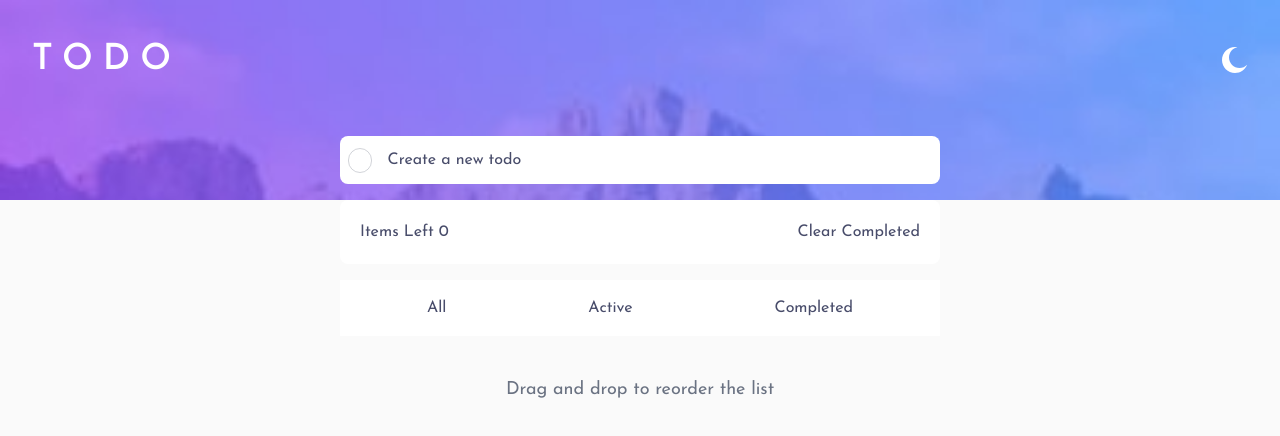
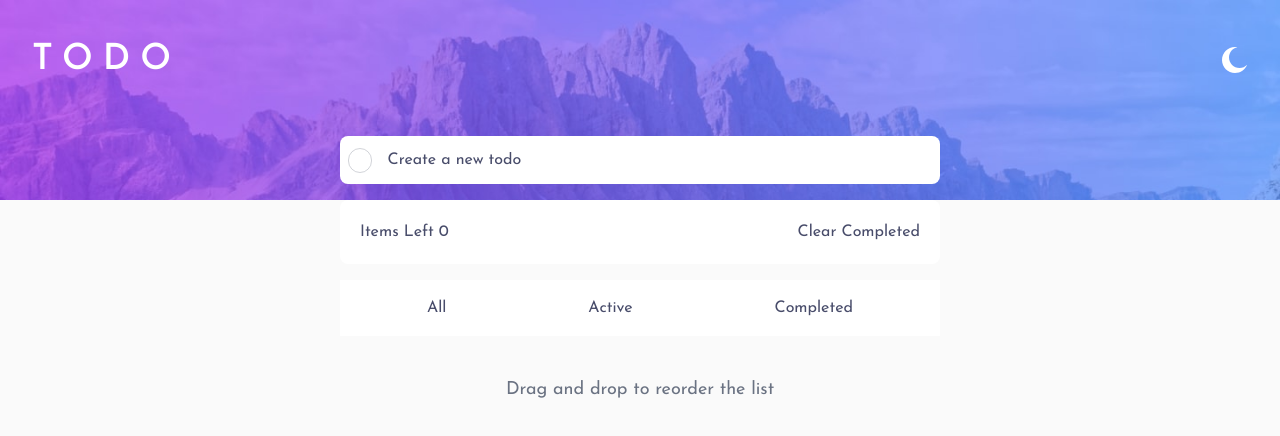
Before and after one commit to MohammedAref11/TODO-App, a website built with Vite: page index.html in a window 1280 px wide. Built offline with nearby package versions, Linux system fonts and the light colour scheme.

Commit message:
background changes based on screen size

```diff
--- a/index.html
+++ b/index.html
@@ -7,7 +7,7 @@
     <link rel="stylesheet" href="./src/style.css"/>
   </head>
   <body class="font-josefinSans bg-[var(--body-bg)] h-dvh">
-    <div class="bg-[url('/images/bg-mobile-light.jpg')] bg-cover h-[200px] bg-no-repeat flex flex-col relative">
+    <div class="bg-[url('/images/bg-mobile-light.jpg')] sm:bg-[url('/images/bg-desktop-light.jpg')] bg-cover h-[200px] bg-no-repeat flex flex-col relative">
       <div class="flex flex-col gap-4">
        <div class="flex justify-between px-8 items-center">
         <h1 class="text-white font-semibold text-4xl py-10 tracking-[10px]">TODO</h1>
--- a/src/main.js
+++ b/src/main.js
@@ -63,6 +63,7 @@ function saveToLocalStorage(userTask) {
 if (checkSavedTasks) {
     displayTasks(JSON.parse(checkSavedTasks))
     tasksCounter()
+    allBtn.classList.add("text-blue-500")
 }
 
 function displayTasks(data) {
```
